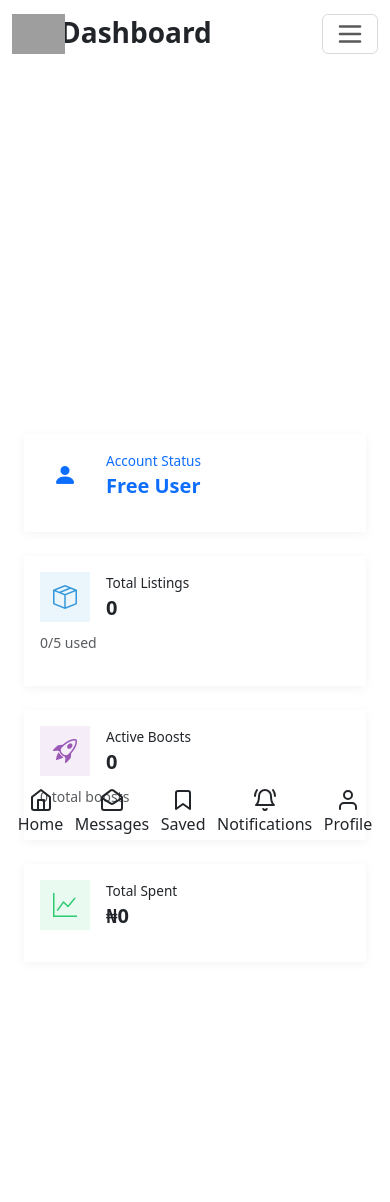
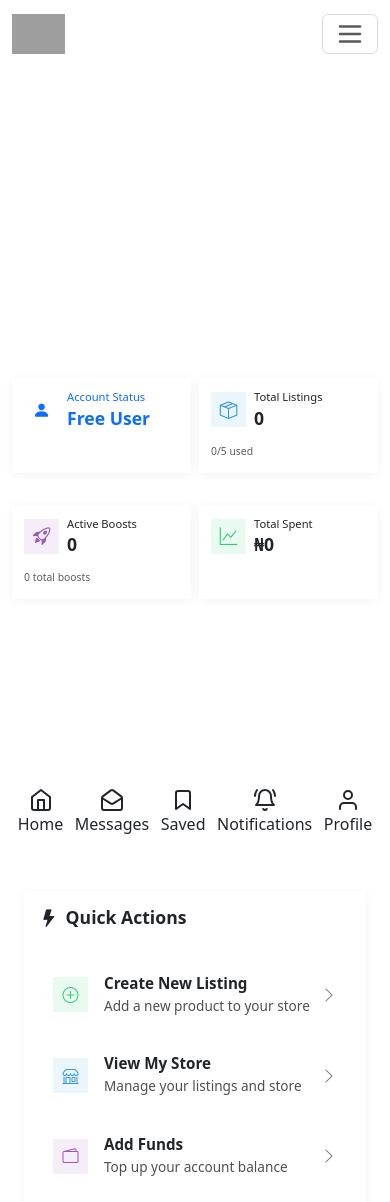
Before and after one commit to OpenSell-Creator/OpenSellRepo, a Django app: page /dashboard/ in a window 390 px wide. Shown: the top 1202 px of the page. Run offline with Django 5.2, Linux system fonts and the light colour scheme; the visitor is signed in with stand-in values (Sample User, id 1); data comes from the database, SQL or seed files in the repository; data that the repository does not hold is empty; parts of the project's set-up code (start-up, migrations or seed data) failed here and were passed over; some libraries are stand-ins or nearby versions; grey boxes are pictures that could not be loaded.

Commit message:
quick fix
deposit and dashboard home

```diff
--- a/templates/dashboard/dashboard_home.html
+++ b/templates/dashboard/dashboard_home.html
@@ -54,7 +54,7 @@
     </div>
 
     <!-- Dashboard Content -->
-    <div class="container mt-4">
+    <div class="container mt-4 ">
         <!-- Stats Overview Row -->
         <div class="row g-4 mb-4">
             <!-- Account Status Card -->
@@ -510,7 +510,7 @@
     }
 
     .dashboard-title {
-        color: var(--card-background);
+        color: white;
         font-weight: 700;
         font-size: 2.5rem;
         margin-bottom: 0.5rem;
@@ -1119,7 +1119,7 @@
         margin-bottom: 1.5rem;
     }
 
-    /* Responsive Design */
+    /* Responsive Design - Mobile Fixes */
     @media (max-width: 768px) {
         .dashboard-title {
             font-size: 2rem;
@@ -1129,8 +1129,11 @@
             font-size: 2rem;
         }
 
+        /* Fix button alignment */
         .header-actions {
-            flex-direction: column;
+            display: grid;
+            grid-template-columns: 1fr 1fr;
+            gap: 0.5rem;
             width: 100%;
         }
 
@@ -1138,10 +1141,50 @@
         .btn-upgrade {
             width: 100%;
             text-align: center;
+            margin: 0 !important;
+        }
+
+        /* Stats cards grid - 2 columns */
+        .row.g-4.mb-4 {
+            display: grid;
+            grid-template-columns: repeat(2, 1fr);
+            gap: 0.75rem;
+            margin-bottom: 1rem !important;
+        }
+
+        .row.g-4.mb-4 > .col-12,
+        .row.g-4.mb-4 > .col-md-6,
+        .row.g-4.mb-4 > .col-lg-3 {
+            width: 100%;
+            padding: 0;
         }
 
         .stats-card {
-            margin-bottom: 1rem;
+            margin-bottom: 0;
+        }
+
+        .stats-card .card-body {
+            padding: 0.875rem;
+        }
+
+        /* Reduce icon and text sizes in stats cards */
+        .icon-container {
+            width: 40px;
+            height: 40px;
+            font-size: 1.25rem;
+            margin-right: 0.75rem;
+        }
+
+        .stats-content h6 {
+            font-size: 0.75rem;
+        }
+
+        .stats-value {
+            font-size: 1.25rem;
+        }
+
+        .stats-footer small {
+            font-size: 0.7rem;
         }
 
         .quick-action-item {
@@ -1208,8 +1251,33 @@
             font-size: 1.75rem;
         }
 
+        /* Keep 2-column grid on smaller screens */
+        .row.g-4.mb-4 {
+            grid-template-columns: repeat(2, 1fr);
+            gap: 0.5rem;
+        }
+
+        .stats-card .card-body {
+            padding: 0.75rem;
+        }
+
+        .icon-container {
+            width: 35px;
+            height: 35px;
+            font-size: 1.1rem;
+            margin-right: 0.5rem;
+        }
+
+        .stats-content h6 {
+            font-size: 0.7rem;
+        }
+
         .stats-value {
-            font-size: 1.25rem;
+            font-size: 1.1rem;
+        }
+
+        .stats-footer small {
+            font-size: 0.65rem;
         }
 
         .card-header,
```
Also changed, not shown: templates/dashboard/deposit_monnify.html (+3 -4 lines).
